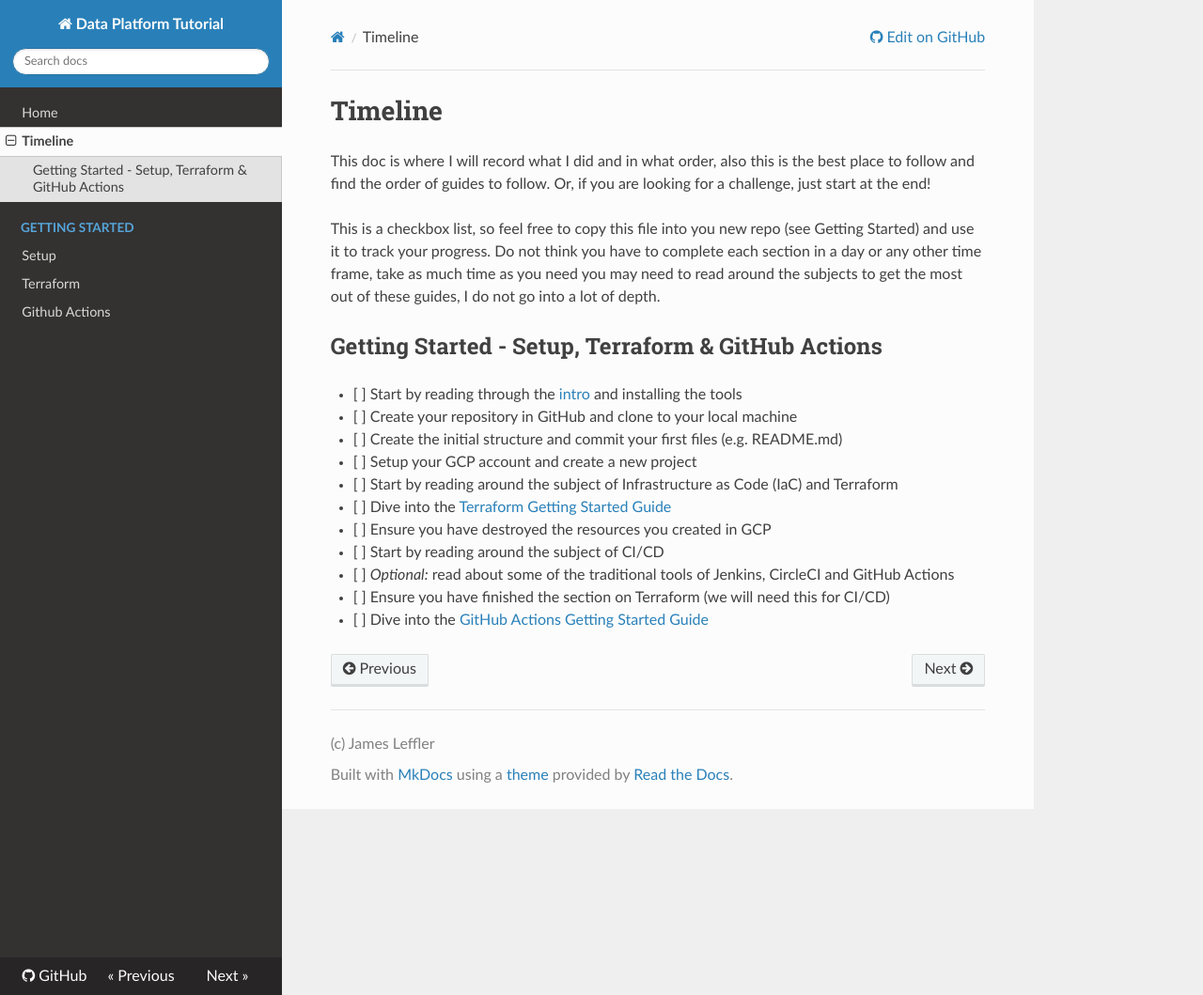
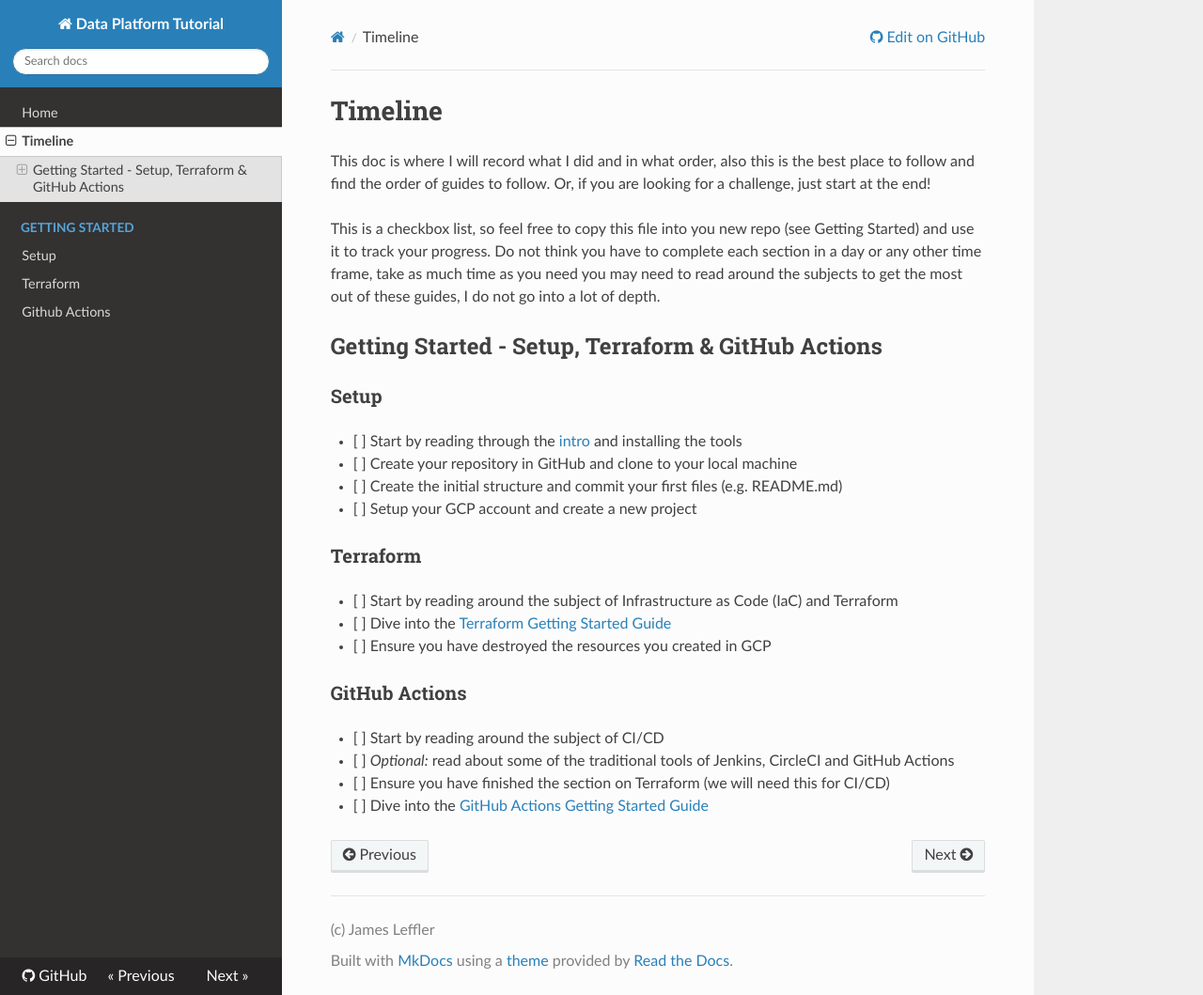
Before and after one commit to jsleffler/data-platform-tutorial, an MkDocs documentation site: the page built from docs/timeline.md, in a window 1280 px wide and 1059 px high. Shown: the whole window at 94% size. Built offline with MkDocs 1.6.1, drawn with Linux system fonts in a browser that asks for light colours; nearby versions of some CDN libraries.

Commit message:
chore(docs): added some sections to help with Nav

```diff
--- a/docs/timeline.md
+++ b/docs/timeline.md
@@ -6,14 +6,20 @@ This is a checkbox list, so feel free to copy this file into you new repo (see G
 
 ## Getting Started - Setup, Terraform & GitHub Actions
 
+### Setup
+
 - [ ] Start by reading through the [intro](./README.md) and installing the tools
 - [ ] Create your repository in GitHub and clone to your local machine
 - [ ] Create the initial structure and commit your first files (e.g. README.md)
 - [ ] Setup your GCP account and create a new project
 
+### Terraform
+
 - [ ] Start by reading around the subject of Infrastructure as Code (IaC) and Terraform
 - [ ] Dive into the [Terraform Getting Started Guide](./getting-started/terraform.md)
 - [ ] Ensure you have destroyed the resources you created in GCP
+
+### GitHub Actions
 
 - [ ] Start by reading around the subject of CI/CD
 - [ ] *Optional:* read about some of the traditional tools of Jenkins, CircleCI and GitHub Actions
```
